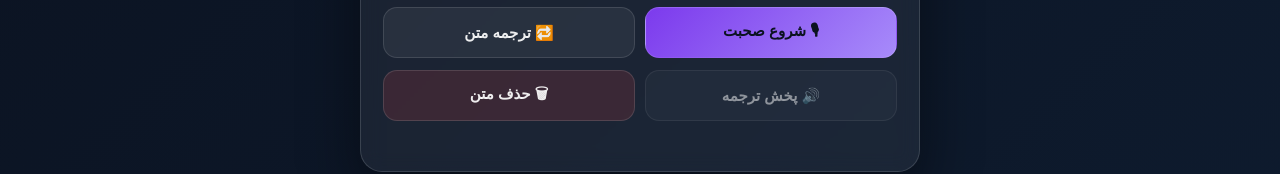
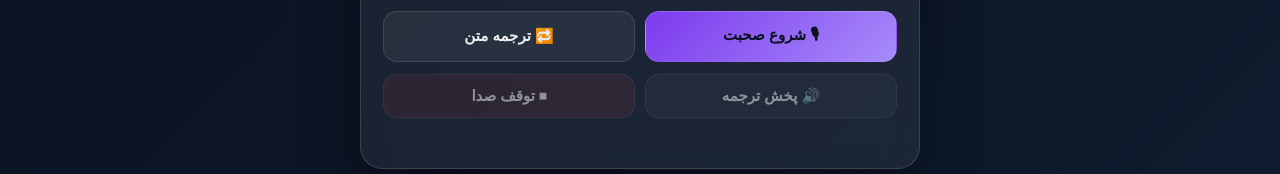
Before and after one commit to parwizcoding-cmd/voice-translator, a plain HTML site: page index.html in a window 1280 px wide. Shown: the part 511-685 px from the top of the page. Drawn offline with Linux system fonts and the light colour scheme.

Commit message:
Update index.html

```diff
--- a/index.html
+++ b/index.html
@@ -168,7 +168,7 @@
 
     <div class="btnRow">
       <button id="playBtn" class="secondary" disabled>🔊 پخش ترجمه</button>
-      <button id="clearBtn" class="danger">🗑 حذف متن</button>
+      <button id="stopBtn" class="danger" disabled>⏹ توقف صدا</button>
     </div>
 
     <div class="hint" id="hintText"></div>
```
